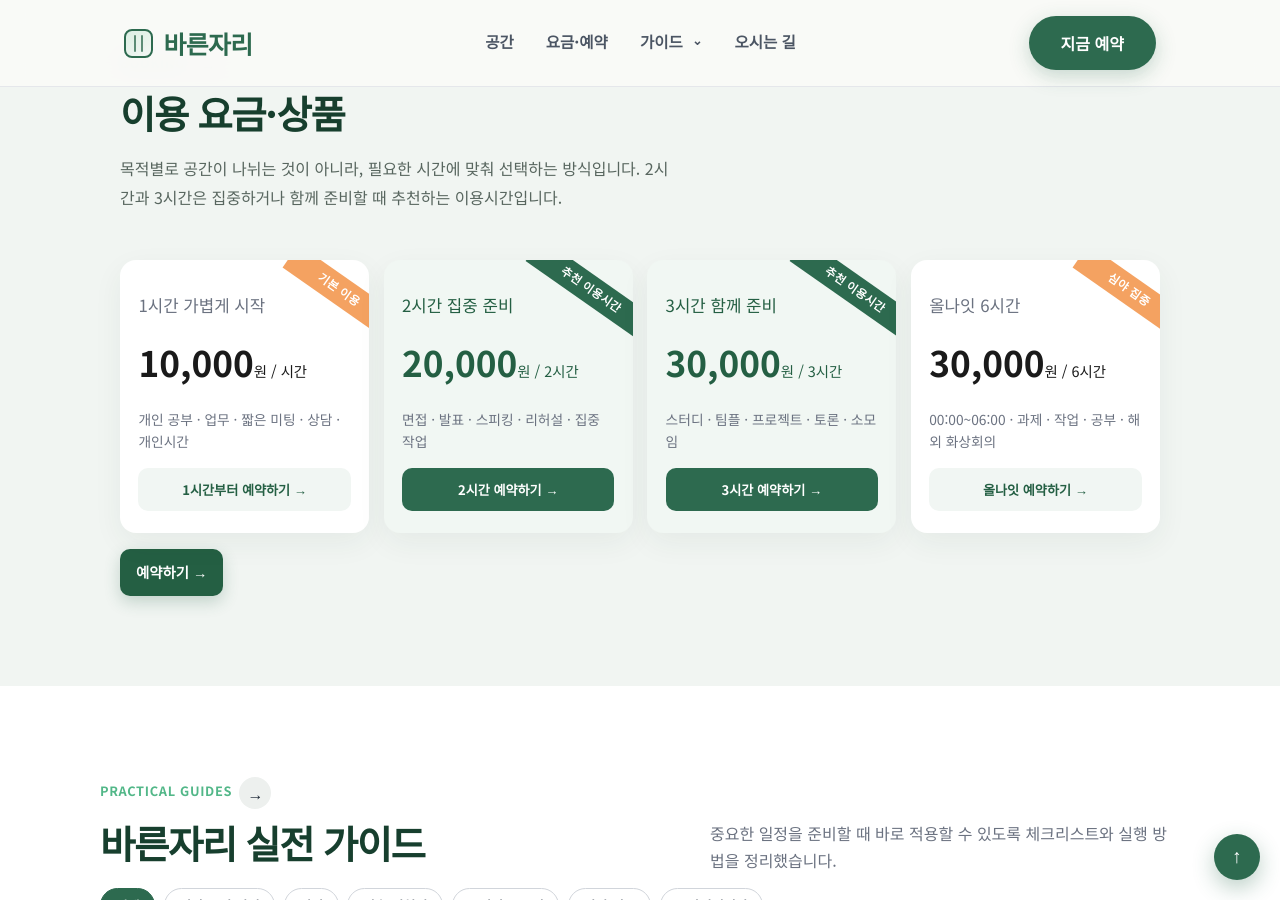
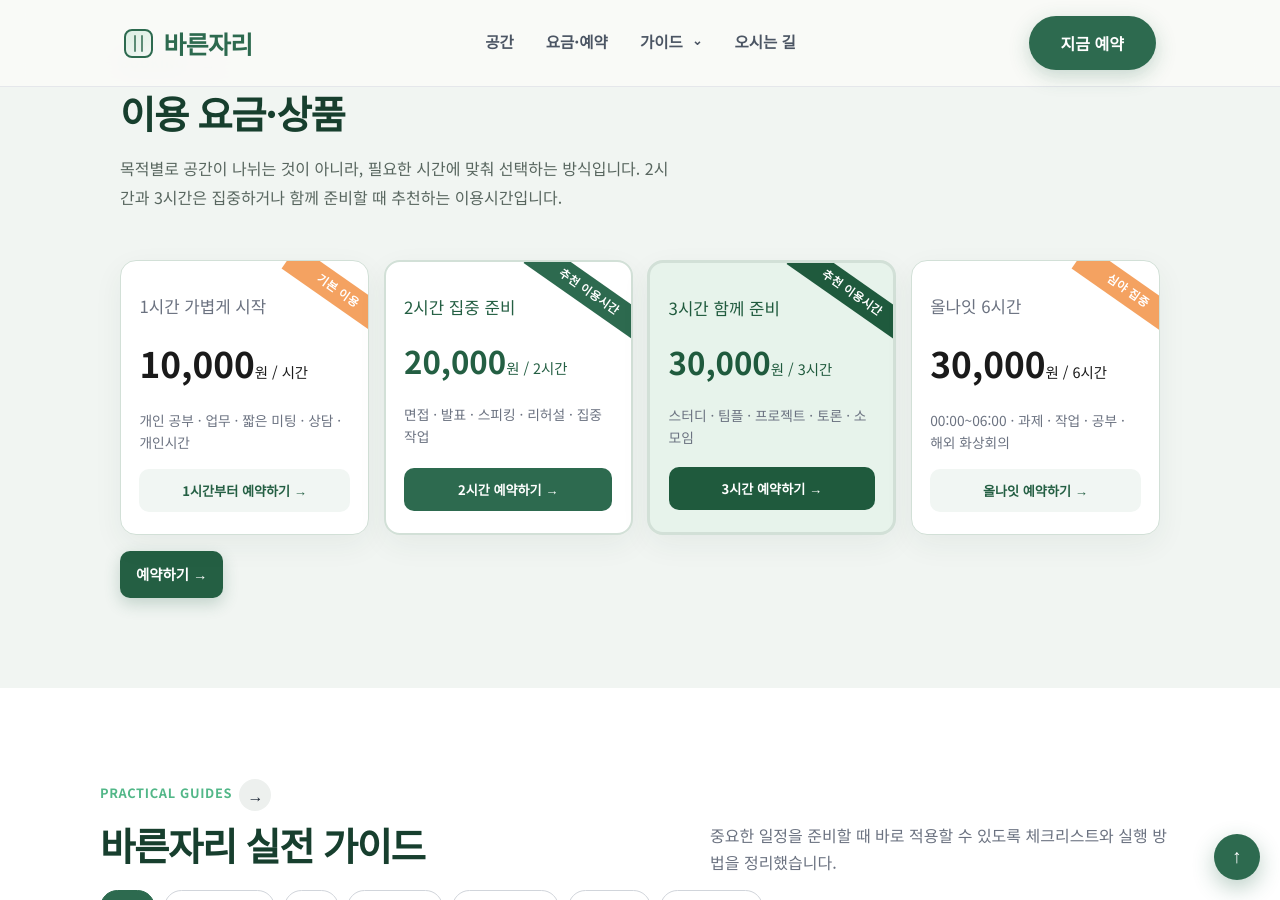
Before and after one commit to bareunspace/blog, a Jekyll site: the page built from index.html, in a window 1280 px wide and 900 px high, scrolled down 2107 px. Built offline with Jekyll 4.4.1, drawn with Linux system fonts in a browser that asks for light colours.

Commit message:
Emphasize 2h and 3h pricing cards on homepage

```diff
--- a/_includes/home-hub-enhancements.html
+++ b/_includes/home-hub-enhancements.html
@@ -10,16 +10,21 @@
   #about .about-layout { display:block; }
   #about .about-photo { display:none !important; }
   #about .pricing-cards { display:grid;grid-template-columns:repeat(4,minmax(0,1fr));gap:.9rem;align-items:stretch;width:100%; }
-  #about .price-card { display:flex;flex-direction:column;height:100%;min-width:0;padding:1.35rem 1.15rem; }
+  #about .price-card { display:flex;flex-direction:column;height:100%;min-width:0;padding:1.35rem 1.15rem;border:1px solid #dce7e0;background:#fff; }
   #about .price-card .price-badge { align-self:flex-start; }
   #about .price-card .price-label { margin-top:.8rem;font-size:1.05rem;line-height:1.4; }
   #about .price-card .price-amount { margin-top:.55rem;white-space:nowrap; }
   #about .price-card .price-desc { margin-top:.75rem;margin-bottom:1rem;font-size:.86rem;line-height:1.6; }
-  #about .price-card.recommended { background:#f1f7f3;border-color:#2d6a4f;box-shadow:0 8px 24px rgba(45,106,79,.10); }
+  #about .price-card.recommended { background:#fff;border:2px solid #2d6a4f;box-shadow:0 12px 28px rgba(45,106,79,.16); }
   #about .price-card.recommended .price-badge { background:#2d6a4f;color:#fff; }
   #about .price-card.recommended .price-label,#about .price-card.recommended .price-amount { color:#245f43; }
+  #about .price-card.recommended .price-amount { font-size:1.95rem;font-weight:900; }
+  #about .price-card.recommended-primary { background:#e7f3eb;border:3px solid #245f43;box-shadow:0 16px 34px rgba(45,106,79,.20); }
+  #about .price-card.recommended-primary .price-badge { background:#1f5a3d;color:#fff; }
+  #about .price-card.recommended-primary .price-label,#about .price-card.recommended-primary .price-amount { color:#1f5a3d; }
   #about .price-card-cta { display:flex;align-items:center;justify-content:center;min-height:42px;margin-top:auto;padding:.65rem .8rem;border-radius:10px;background:#f1f6f3;color:#245f43;font-size:.82rem;font-weight:800; }
   #about .price-card.recommended .price-card-cta { background:#2d6a4f;color:#fff; }
+  #about .price-card.recommended-primary .price-card-cta { background:#1f5a3d;color:#fff; }
   #about .about-cta { display:inline-flex !important;width:max-content;align-items:center;justify-content:flex-start;margin:1rem 0 0;padding:.72rem 1rem;border-radius:10px;background:#245f43 !important;color:#fff !important;font-weight:800;text-decoration:none !important; }
   #about .about-cta:hover,#about .about-cta:focus-visible { background:#2d6a4f !important;color:#fff !important;text-decoration:none !important; }
   #contact .contact-support-layout { display:none !important; }
@@ -112,7 +117,7 @@
           <p class="price-desc">면접 · 발표 · 스피킹 · 리허설 · 집중 작업</p>
           <span class="price-card-cta">2시간 예약하기 →</span>
         </a>
-        <a href="{{ study.booking_url }}" target="_blank" rel="noopener noreferrer" class="price-card recommended" data-cta="price_study_3h" aria-label="3시간 예약하기">
+        <a href="{{ study.booking_url }}" target="_blank" rel="noopener noreferrer" class="price-card recommended recommended-primary" data-cta="price_study_3h" aria-label="3시간 예약하기">
           <span class="price-badge">추천 이용시간</span>
           <p class="price-label">3시간 함께 준비</p>
           <p class="price-amount">30,000<span class="price-unit">원 / 3시간</span></p>
```
